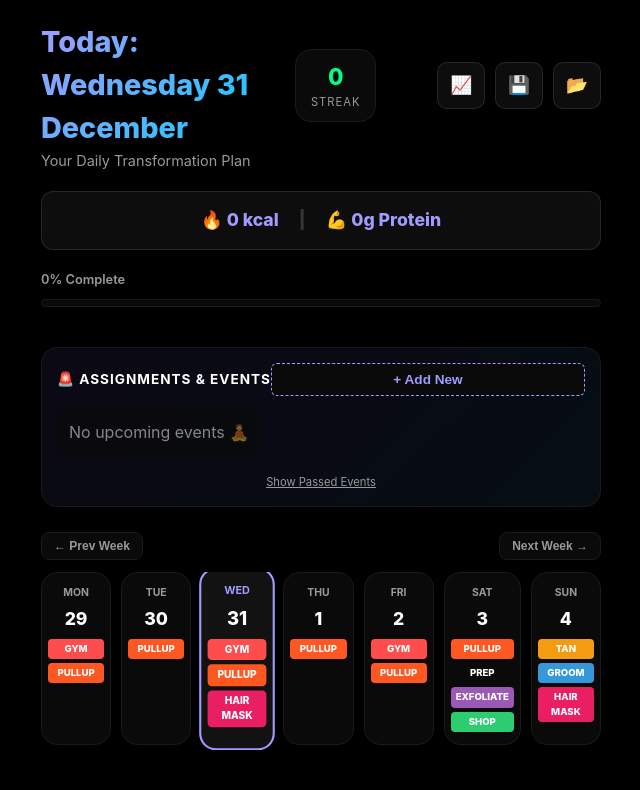
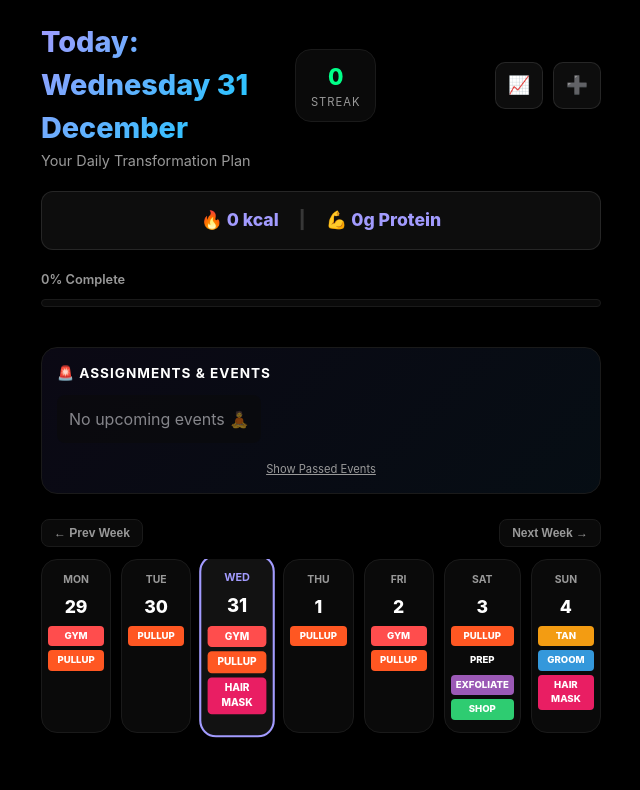
Before and after one commit to paryslawrencen-pixel/Daily-routine-3, a plain HTML site: page index.html in a window 1280 px wide. Shown: the top 790 px of the page, without its empty margins (319-959 px from the left). Drawn offline with Linux system fonts and the light colour scheme.

Commit message:
Add files via upload

```diff
--- a/index.html
+++ b/index.html
@@ -33,10 +33,7 @@
                     </div>
                     <div class="backup-controls">
                         <button class="icon-btn" onclick="showStats()" title="View Progress Charts">📈</button>
-                        <button class="icon-btn" onclick="exportState()" title="Export Backup">💾</button>
-                        <button class="icon-btn" onclick="document.getElementById('import-input').click()"
-                            title="Import Backup">📂</button>
-                        <input type="file" id="import-input" style="display: none" onchange="importState(event)">
+                        <button class="icon-btn" onclick="openDeadlineModal()" title="Add New Event">➕</button>
                     </div>
                 </div>
             </div>
@@ -64,7 +61,6 @@
         <section id="deadline-dashboard" class="deadline-dashboard">
             <div class="deadline-header">
                 <h3>🚨 Assignments & Events</h3>
-                <button class="add-ex-btn" onclick="openDeadlineModal()">+ Add New</button>
             </div>
             <div id="deadline-list" class="deadline-scroll-box">
                 <!-- Deadlines injected here -->
```
